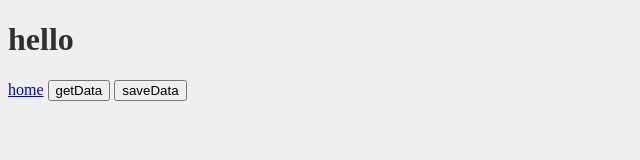
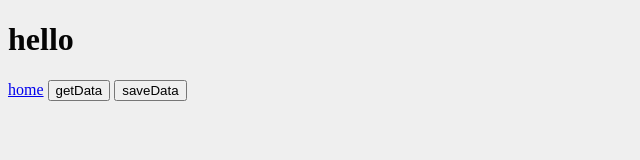
Before and after one commit to wanigod/goLean, a website: page f2e/index.html in a window 1280 px wide. Shown: the full height of the page, 0-640 px from the left. Drawn offline with Linux system fonts and the light colour scheme.

Commit message:
Update: 更新畫面，符合美感

```diff
--- a/f2e/main.css
+++ b/f2e/main.css
@@ -1,5 +1,5 @@
 body{
     background-color: #efefef;
     font-size: 16px;
-    color: rgba(0,0,0,0.8);
+    color: #040404;
 }
```
